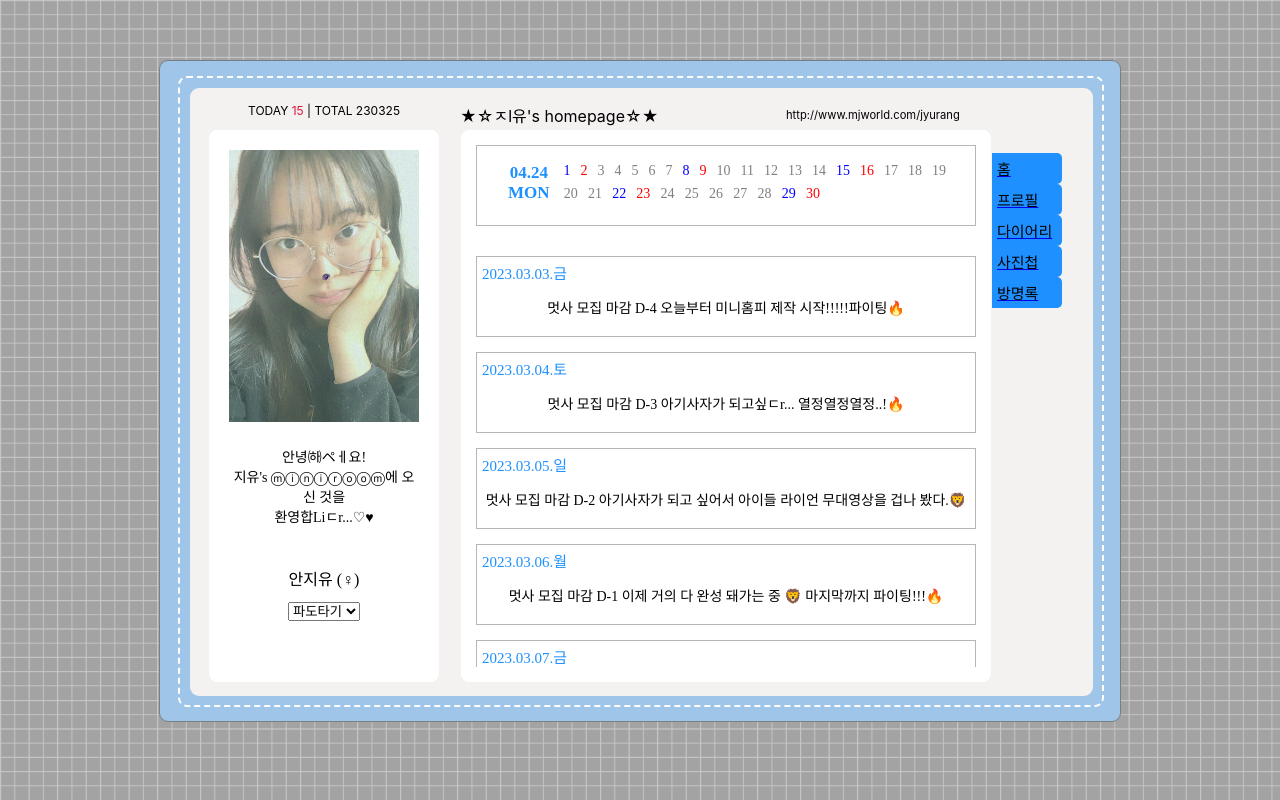
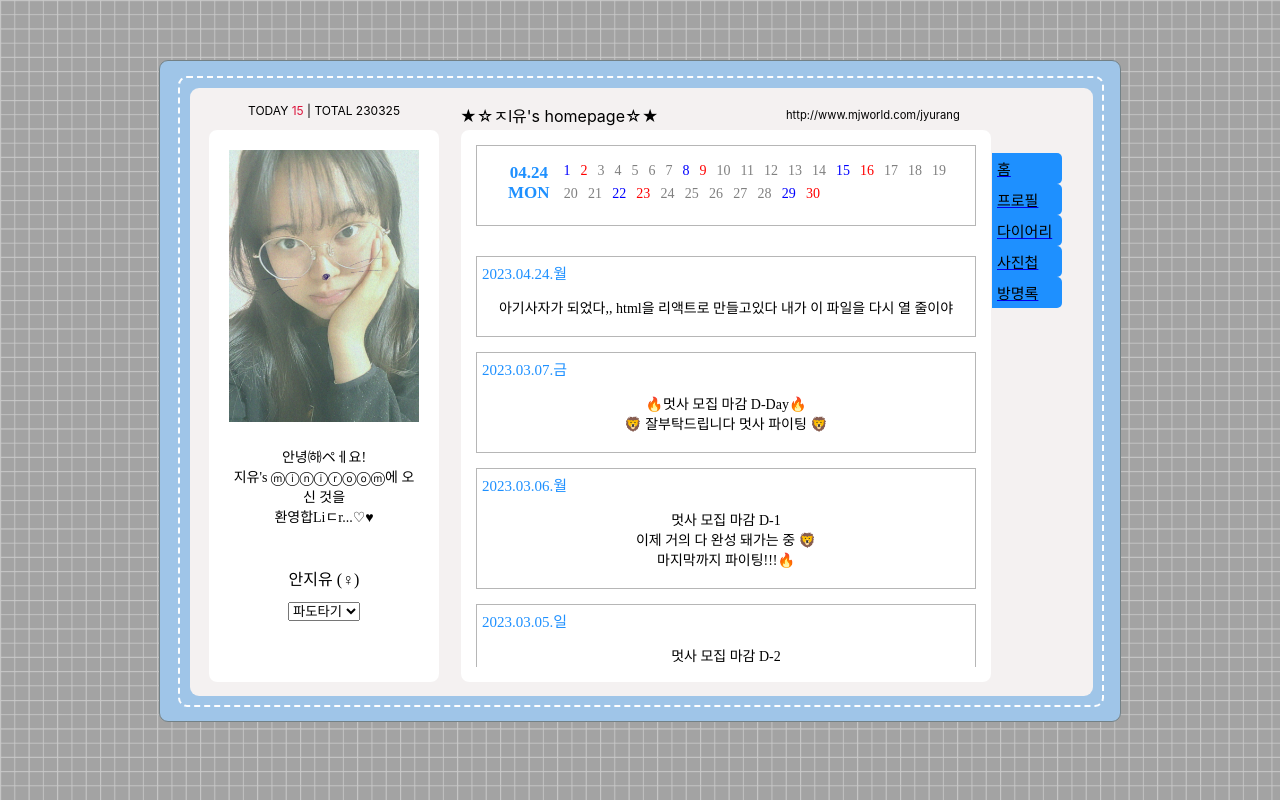
Before and after one commit to zzzzzuuuuu/pullrequest, a React (Create React App) app in the folder react/: page /diary in a window 1280 px wide. Built offline with nearby package versions, Linux system fonts and the light colour scheme; a web font is replaced by a local one.

Commit message:
feat: 줄바꿈, 역순정렬

```diff
--- a/react/src/pages/Diary.js
+++ b/react/src/pages/Diary.js
@@ -4,7 +4,7 @@ const Diary = (props) => {
     <>
       <div className="page1">
         {title}
-        <p>{content}</p> {/* 이거 왜 줄바꿈 안되지? 역순정렬해야됨 */}
+        <p>{content}</p>
       </div>
     </>
   );
--- a/react/src/pages/DiaryList.js
+++ b/react/src/pages/DiaryList.js
@@ -52,9 +52,9 @@ const DiaryList = (props) => {
             </div>
           </div>
           <div className="over">
-            {diary.map((data, index) => (
-              <Diary data={data} key={index} />
-            ))}
+            {diary
+              .map((data, index) => <Diary data={data} key={index} />)
+              .reverse()}
           </div>
         </div>
       </div>
--- a/react/src/pages/css/diary.css
+++ b/react/src/pages/css/diary.css
@@ -17,6 +17,7 @@
     font-family: 'KyoboHand';
     font-size: 15px;
     margin-bottom: 15px;
+    white-space: pre-wrap; /* jsx 줄바꿈 */
   }.page1 > p{
       color: black;
       text-align: center;
```
